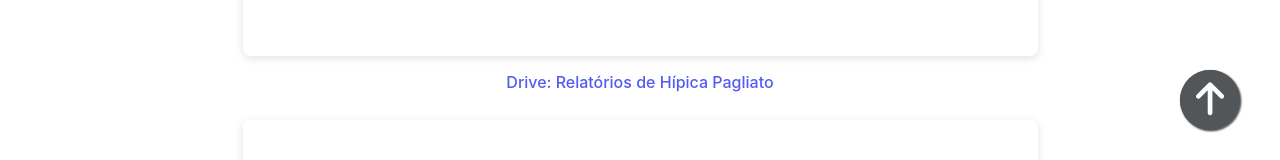
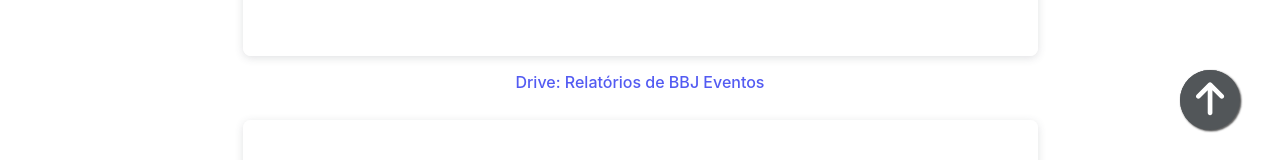
Before and after one commit to joaomni/reports-canva, a React (Vite) app: page / in a window 1280 px wide. Shown: the part 630-790 px from the top of the page. Built offline with nearby package versions, Linux system fonts and the light colour scheme.

Commit message:
fix: hipica

```diff
--- a/src/App.jsx
+++ b/src/App.jsx
@@ -3,7 +3,7 @@ import moment from 'moment'
 
 import './App.css'
 
-import Hipica from "./pdf/09 meta_whats.pdf"
+// import Hipica from "./pdf/09 meta_whats.pdf"
 import Pizzini  from "./pdf/09 google_clinica.pdf"
 import Frizon from "./pdf/09 google_bellafrizon.pdf"
 import BBJ from "./pdf/09 meta_google_casamentos.pdf"
@@ -39,7 +39,7 @@ function App() {
           <h2>Relatórios diário {date}</h2>
         </div>
 
-        <Report report={Hipica} link="https://drive.google.com/drive/u/2/folders/1cH9hdTKcz32s9Gw3C4Lg35KpDbkiX7zL" name="Hípica Pagliato" id="hipica"/>
+        {/* <Report report={Hipica} link="https://drive.google.com/drive/u/2/folders/1cH9hdTKcz32s9Gw3C4Lg35KpDbkiX7zL" name="Hípica Pagliato" id="hipica"/> */}
         <Report report={BBJ} link="https://drive.google.com/drive/u/2/folders/1CEVRXTgPo5cryua5u13D2h37hSZoUr3q" name="BBJ Eventos" id="bbje"/>
         <Report report={RN} link="https://drive.google.com/drive/u/2/folders/1Jl4t_143dNMRGRFZZJKcwiXyQCU23WPO" name="Raça Negra" id="rn"/>
         <Report report={Reis} link="https://drive.google.com/drive/u/2/folders/1Jl4t_143dNMRGRFZZJKcwiXyQCU23WPO" name="Reis Peças" id="reis"/>
```
